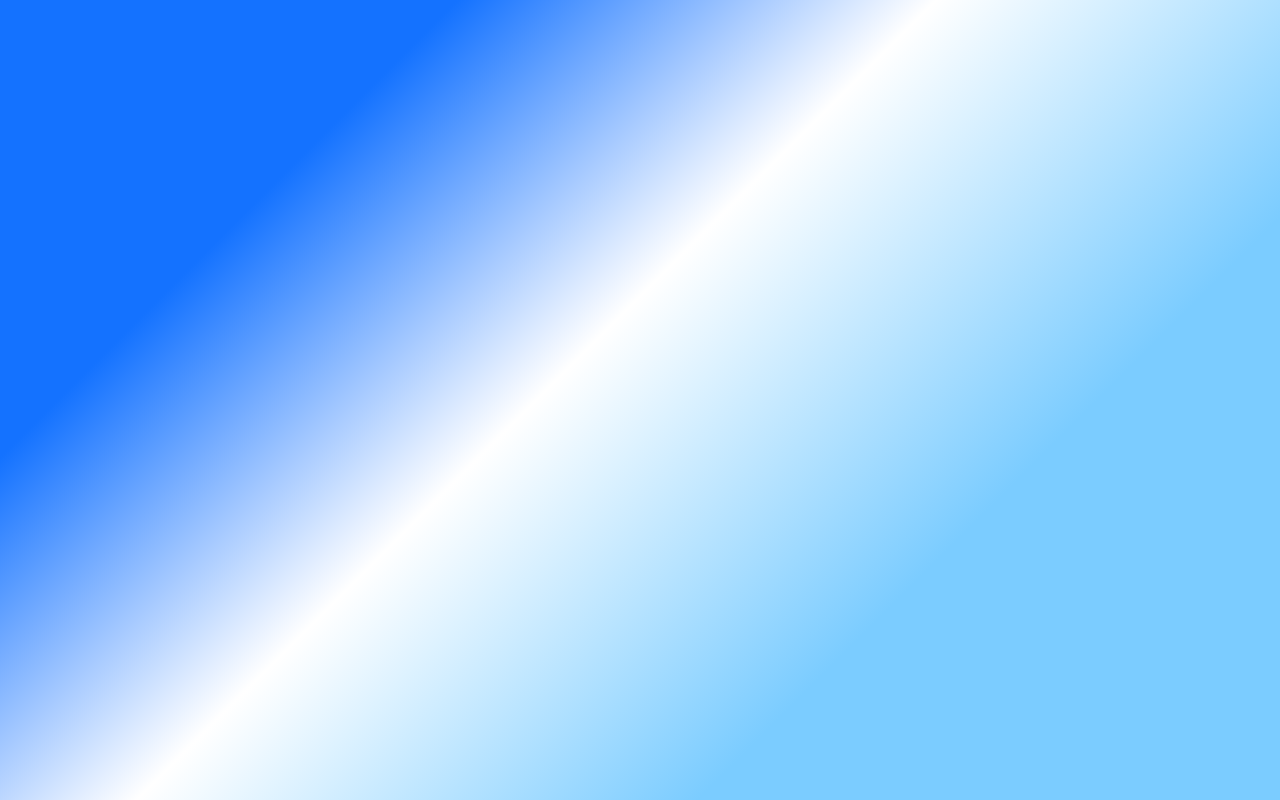
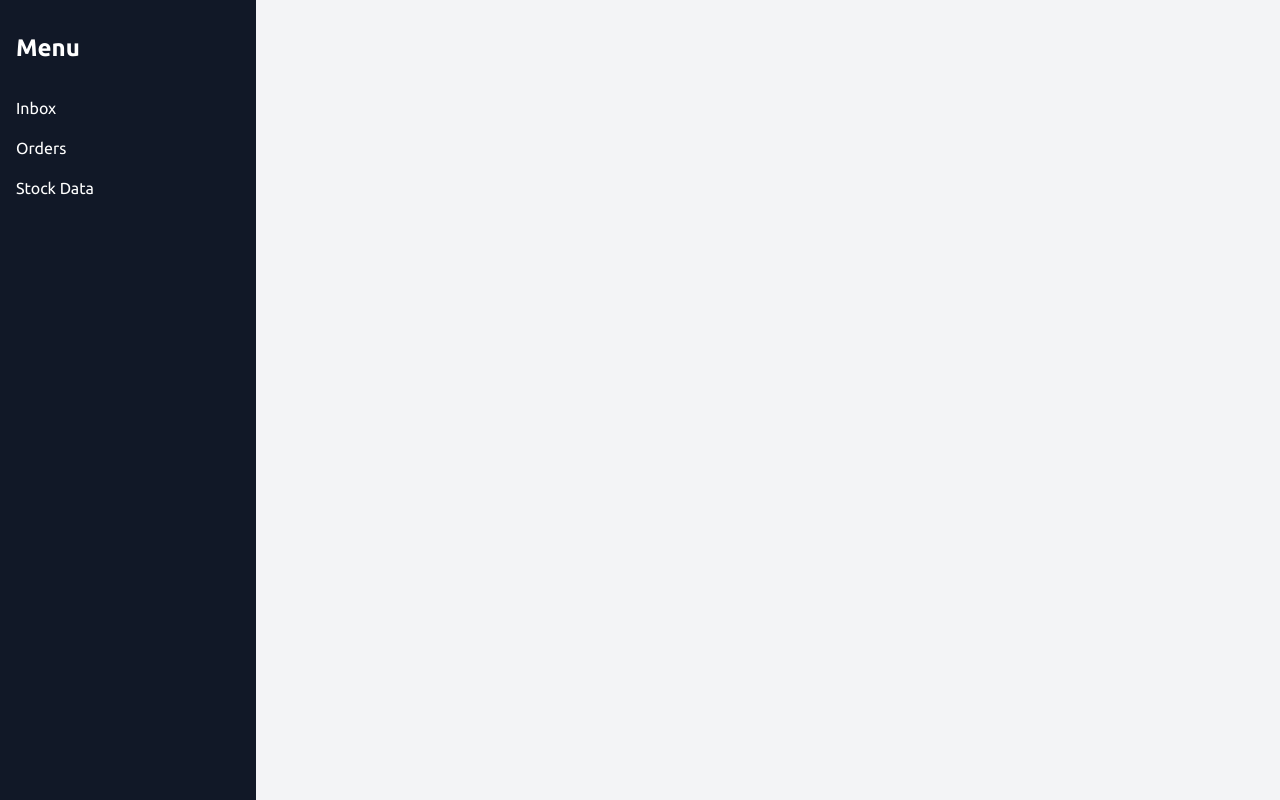
Before and after one commit to DaniaMania/hugo, a React (Create React App) app in the folder frontend/: page /main in a window 1280 px wide. Before the commit this address had no page. Built offline with nearby package versions, Linux system fonts and the light colour scheme.

Commit message:
main page created with basic nav bar

```diff
--- a/frontend/src/App.js
+++ b/frontend/src/App.js
@@ -1,6 +1,10 @@
 import { BrowserRouter as Router, Routes, Route } from "react-router-dom";
 import Landing from "./pages/Landing";
 import Login from "./pages/Login";
+import MainPage from "./pages/MainPage";
+import Inbox from "./pages/Inbox";
+import Orders from "./pages/Orders";
+import Stock from "./pages/Stock";
 // import Home from "./pages/Home";
 
 function App() {
@@ -9,6 +13,11 @@ function App() {
       <Routes>
         <Route path="/" element={<Landing />} />
         <Route path="/login" element={<Login />} />
+        <Route path="/main" element={<MainPage />}>
+          <Route path="inbox" element={<Inbox />} />
+          <Route path="orders" element={<Orders />} />
+          <Route path="stock" element={<Stock />} />
+        </Route>
         {/* <Route path="/home" element={<Home />} /> */}
       </Routes>
     </Router>
--- /dev/null
+++ b/frontend/src/pages/Inbox.js
@@ -0,0 +1,12 @@
+import React from "react";
+
+function Inbox() {
+    return (
+        <div className="p-4">
+            <h1 className="text-2xl font-bold mb-4">Inbox</h1>
+            <p>Your inbox content will appear here.</p>
+        </div>
+    );
+}
+
+export default Inbox;
--- a/frontend/src/pages/Landing.js
+++ b/frontend/src/pages/Landing.js
@@ -8,7 +8,7 @@ function Landing() {
         <div className="flex flex-col items-center justify-center h-screen w-full landing-background">
             <h1 className="text-6xl gradient-text">Voltway</h1>
             <div className="mt-8 space-y-2">
-                <p className="text-1xl font-inter italic text-white">Efficient Supply Chain Management System</p>
+                <p className="text-1xl font-inter italic text-white">Advanced E-Commerce Level with Efficient Supply Chain Management System</p>
             </div>
             <button
                 onClick={() => navigate('/login')}
--- /dev/null
+++ b/frontend/src/pages/MainPage.js
@@ -0,0 +1,44 @@
+import React from "react";
+import { NavLink, Outlet } from "react-router-dom";
+
+function MainPage() {
+    return (
+        <div className="flex h-screen">
+            {/* Side Navigation */}
+            <nav className="w-64 bg-gray-900 text-white flex flex-col py-8 px-4">
+                <h2 className="text-2xl font-bold mb-8">Menu</h2>
+                <NavLink
+                    to="inbox"
+                    className={({ isActive }) =>
+                        `mb-4 hover:text-blue-400 ${isActive ? 'text-blue-400' : ''}`
+                    }
+                >
+                    Inbox
+                </NavLink>
+                <NavLink
+                    to="orders"
+                    className={({ isActive }) =>
+                        `mb-4 hover:text-blue-400 ${isActive ? 'text-blue-400' : ''}`
+                    }
+                >
+                    Orders
+                </NavLink>
+                <NavLink
+                    to="stock"
+                    className={({ isActive }) =>
+                        `mb-4 hover:text-blue-400 ${isActive ? 'text-blue-400' : ''}`
+                    }
+                >
+                    Stock Data
+                </NavLink>
+            </nav>
+
+            {/* Main Content Area */}
+            <main className="flex-1 bg-gray-100 p-8">
+                <Outlet />
+            </main>
+        </div>
+    );
+}
+
+export default MainPage;
--- /dev/null
+++ b/frontend/src/pages/Orders.js
@@ -0,0 +1,12 @@
+import React from "react";
+
+function Orders() {
+    return (
+        <div className="p-4">
+            <h1 className="text-2xl font-bold mb-4">Orders</h1>
+            <p>Your orders content will appear here.</p>
+        </div>
+    );
+}
+
+export default Orders;
--- /dev/null
+++ b/frontend/src/pages/Stock.js
@@ -0,0 +1,12 @@
+import React from "react";
+
+function Stock() {
+    return (
+        <div className="p-4">
+            <h1 className="text-2xl font-bold mb-4">Stock Data</h1>
+            <p>Your stock data content will appear here.</p>
+        </div>
+    );
+}
+
+export default Stock;
--- a/package.json
+++ b/package.json
@@ -30,6 +30,7 @@
     "content-type": "^1.0.5",
     "cookie": "^0.7.2",
     "cookie-signature": "^1.2.2",
+    "cors": "^2.8.5",
     "debug": "^4.4.0",
     "depd": "^2.0.0",
     "dotenv": "^16.5.0",
```
Also changed, not shown: 2 other files (tests, documents, lock files or other folders).
